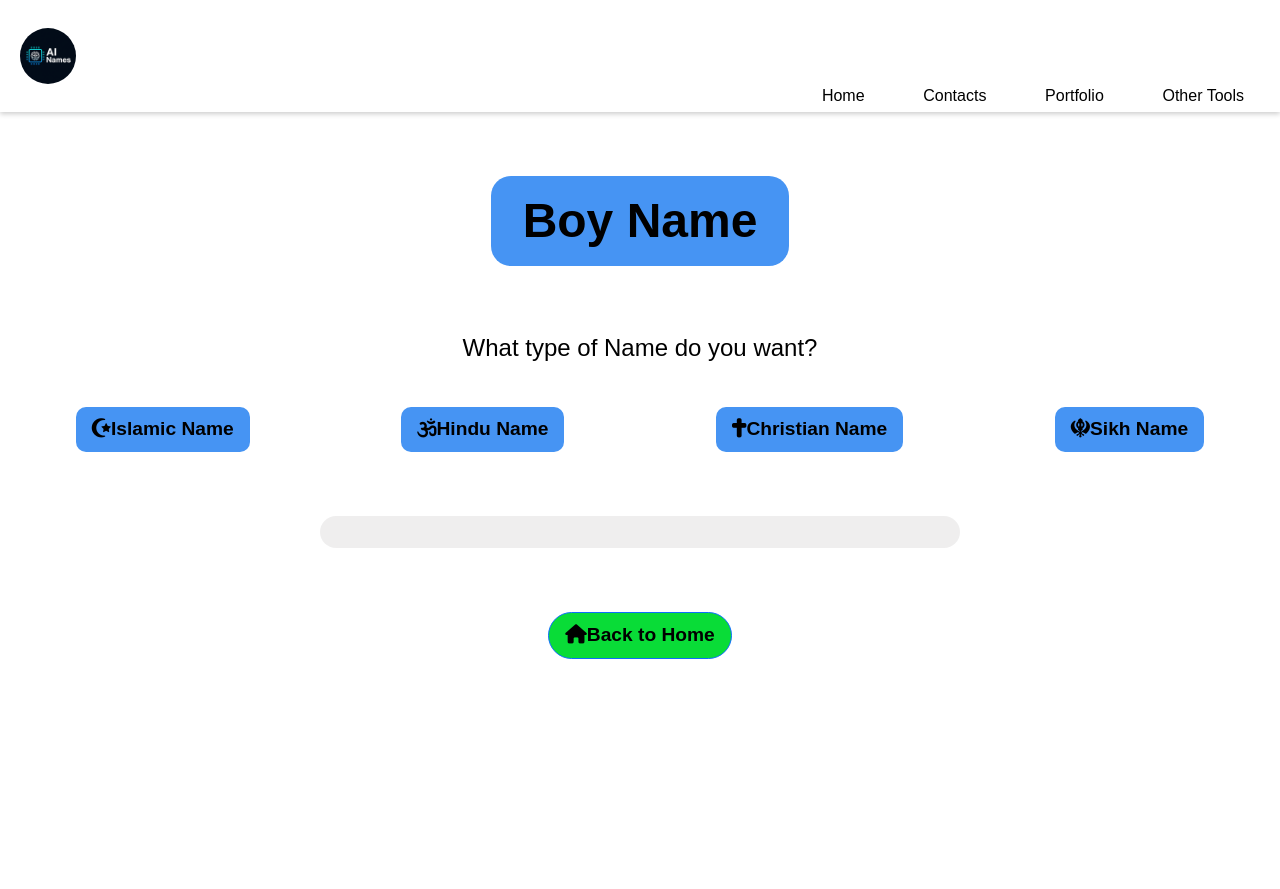
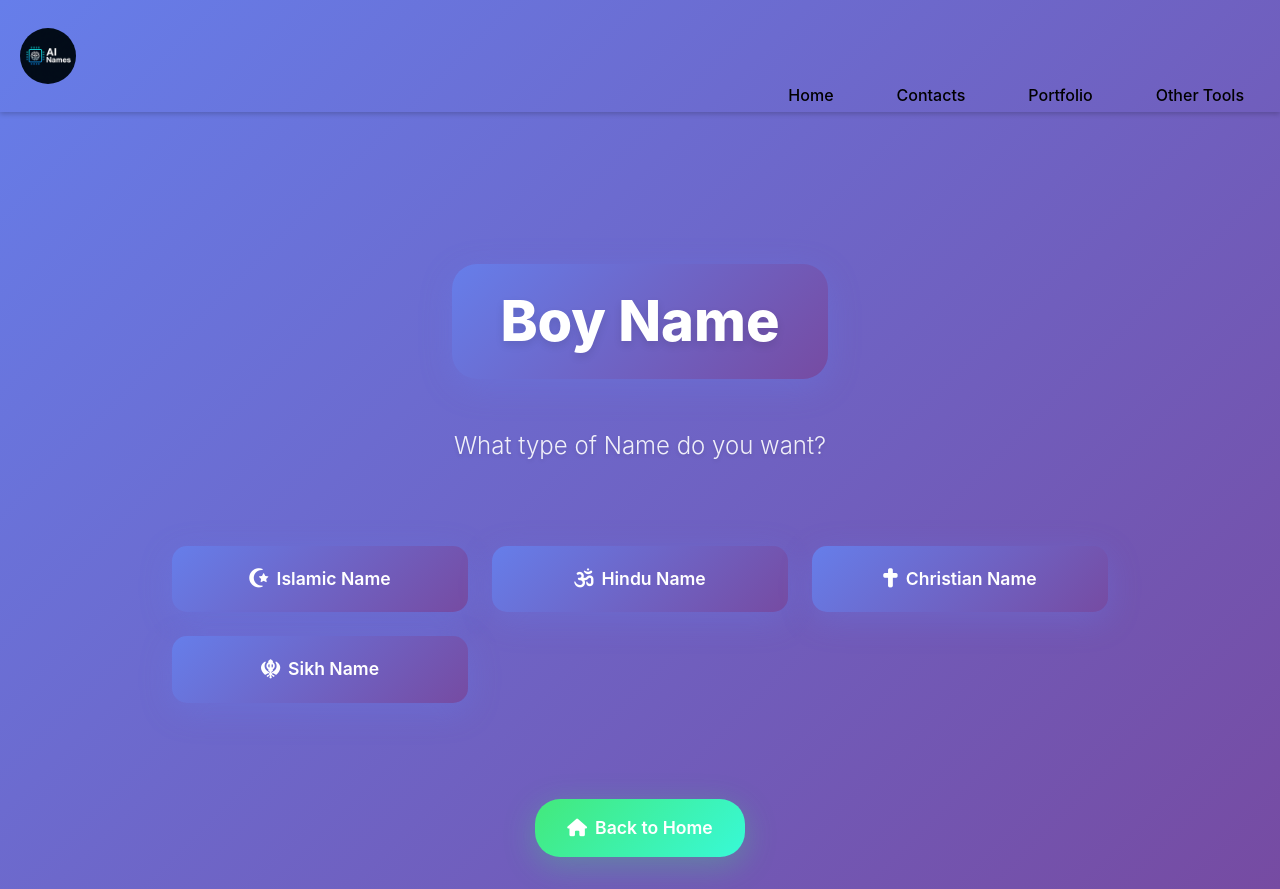
Before and after one commit to Subhan-Shahid/Ai-Namer, a plain HTML site: page index-boy.html in a window 1280 px wide. Before the commit the page ends 800 px from the top, so only its background shows below. Drawn offline with nearby package versions, Linux system fonts and the light colour scheme.

Commit message:
Update boy-name.css

```diff
--- a/boy-name.css
+++ b/boy-name.css
@@ -1,127 +1,198 @@
 *{
     margin: 0;
     padding: 0;
-    font-family: poppins, sans-serif;
+    font-family: 'Poppins', -apple-system, BlinkMacSystemFont, 'Segoe UI', Roboto, sans-serif;
+    box-sizing: border-box;
 }
+
 body{
-    background-color: #ffffff;
+    background: linear-gradient(135deg, #667eea 0%, #764ba2 100%);
+    min-height: 100vh;
+    color: #333;
+    line-height: 1.6;
 }
+
 .boy-heading {
     width: 100%;
-    /* height: 100vh; */
     display: flex;
     align-items: center;
-    /* justify-content: center; */
-    flex-direction: column
+    flex-direction: column;
+    text-align: center;
+    padding: 120px 2rem 2rem;
 }
+
 .boy-heading h1 {
-    background-color: rgb(70, 148, 243);
-    padding: 1rem 2rem;
-    border-radius: 20px;
-    font-weight: bold;
-    font-size: 3rem;
-    color: #000000;
-    margin-bottom: 3%;margin-top: 5%;
+    background: linear-gradient(135deg, #667eea 0%, #764ba2 100%);
+    padding: 1.5rem 3rem;
+    border-radius: 25px;
+    font-weight: 800;
+    font-size: 3.5rem;
+    color: white;
+    margin-bottom: 2rem;
+    margin-top: 2rem;
+    box-shadow: 0 8px 32px rgba(102, 126, 234, 0.3);
+    text-shadow: 0 4px 8px rgba(0, 0, 0, 0.1);
+    position: relative;
+    overflow: hidden;
 }
+
+.boy-heading h1::before {
+    content: '';
+    position: absolute;
+    top: 0;
+    left: -100%;
+    width: 100%;
+    height: 100%;
+    background: linear-gradient(90deg, transparent, rgba(255, 255, 255, 0.2), transparent);
+    transition: left 0.5s;
+}
+
+.boy-heading h1:hover::before {
+    left: 100%;
+}
+
 .boy-heading p {
     font-size: 1.5rem;
-    color: #000000;
-    margin-top: 2%;
+    color: rgba(255, 255, 255, 0.9);
+    margin-top: 1rem;
+    font-weight: 300;
+    text-shadow: 0 2px 4px rgba(0, 0, 0, 0.1);
 }
+
 .name-type{
-    /* gap: 2rem; */
-    display: flex;
-    justify-content: space-around;
-    font-size: 1.2rem;
-    color: #000000;
-    margin-top: 2%;
-    /* font-weight: bold; */
-    text-align: center;
+    display: grid;
+    grid-template-columns: repeat(auto-fit, minmax(250px, 1fr));
+    gap: 1.5rem;
+    max-width: 1000px;
+    margin: 2rem auto;
+    padding: 0 2rem;
     opacity: 0;
     transform: translateY(20px);
     animation: fadeInUp 1s ease-in forwards;
 }
+
 @media (max-width: 768px) {
     .name-type {
-        flex-direction: column;
-        align-items: center;
-        gap: 2rem;
+        grid-template-columns: 1fr;
+        gap: 1rem;
+        padding: 0 1rem;
     }
 }
 
 @keyframes fadeInUp {
     from {
         opacity: 0;
-    transform: translateY(20px);
+        transform: translateY(30px);
     }
     to {
         opacity: 1;
         transform: translateY(0);
     }
 }
+
 .name-type a{
-    padding: 0.5rem 1rem;
-    border-radius: 10px;
-    background-color: rgb(70, 148, 243);
+    padding: 1.2rem 2rem;
+    border-radius: 15px;
+    background: linear-gradient(135deg, #667eea 0%, #764ba2 100%);
     text-decoration: none;
     font-weight: 600;
-    color: #000000;
+    color: white;
+    font-size: 1.1rem;
+    box-shadow: 0 8px 32px rgba(102, 126, 234, 0.3);
+    transition: all 0.3s ease;
+    position: relative;
+    overflow: hidden;
+    display: flex;
+    align-items: center;
+    justify-content: center;
+    gap: 0.5rem;
 }
+
+.name-type a::before {
+    content: '';
+    position: absolute;
+    top: 0;
+    left: -100%;
+    width: 100%;
+    height: 100%;
+    background: linear-gradient(90deg, transparent, rgba(255, 255, 255, 0.2), transparent);
+    transition: left 0.5s;
+}
+
+.name-type a:hover::before {
+    left: 100%;
+}
+
 .name-type a:hover {
-    transform: scale(1.05);
-    transition: all 0.1s ease-in-out;
-    color: #ffffff;
-    background-color: rgb(70, 148, 243);
+    transform: translateY(-5px) scale(1.02);
+    box-shadow: 0 12px 40px rgba(102, 126, 234, 0.4);
 }
+
 .name-type a:active {
-    transform: scale(0.85);
-    transition: all 0.1s ease-in-out;
-    color: black;
-    background-color: rgb(70, 148, 243);
+    transform: translateY(-2px) scale(0.98);
+}
+
+.name-type a i {
+    font-size: 1.2rem;
 }
 
 #result {
-    font-weight: bold;
-    color: rgb(4, 67, 143);;
-    font-size: 1.3rem;
-    border-radius: 5rem;
-    width: 50%;
+    width: 100%;
     display: flex;
-    flex-wrap: wrap;
     justify-content: center;
-    text-align: center;
-    margin: auto;
-    /* gap: 2rem; */
-    margin-top: 5%;margin-bottom: 5%;
+    align-items: center;
+    margin: 2rem auto;
     padding: 1rem;
     box-sizing: border-box;
-    background-color: #cdc8c851;
 }
 
 .home-btn{
     display: flex;
     justify-content: center;
     align-items: center;
-    margin-top: 2%;margin-bottom: 2%;
+    margin: 2rem 0;
+    padding: 0 2rem;
 }
+
 .home-btn button {
-    padding: 0.5rem 1rem;
-    border-radius: 10rem;
+    padding: 1rem 2rem;
+    border: none;
+    border-radius: 25px;
     text-decoration: none;
-    color: #000000;
+    color: white;
     font-weight: 600;
-    font-size: 1.2rem;
-    background-color: rgb(9, 220, 55);
+    font-size: 1.1rem;
+    background: linear-gradient(135deg, #43e97b 0%, #38f9d7 100%);
+    box-shadow: 0 8px 32px rgba(67, 233, 123, 0.3);
+    transition: all 0.3s ease;
+    cursor: pointer;
+    position: relative;
+    overflow: hidden;
+    display: flex;
+    align-items: center;
+    gap: 0.5rem;
 }
+
+.home-btn button::before {
+    content: '';
+    position: absolute;
+    top: 0;
+    left: -100%;
+    width: 100%;
+    height: 100%;
+    background: linear-gradient(90deg, transparent, rgba(255, 255, 255, 0.2), transparent);
+    transition: left 0.5s;
+}
+
+.home-btn button:hover::before {
+    left: 100%;
+}
+
 .home-btn button:hover {
-    transform: scale(1.05);
-    transition: all 0.1s ease-in-out;
-    color: #ffffff;
-    background-color: rgb(70, 148, 243);
+    transform: translateY(-3px) scale(1.02);
+    box-shadow: 0 12px 40px rgba(67, 233, 123, 0.4);
 }
+
 .home-btn button:active {
-    transform: scale(0.85);
-    transition: all 0.1s ease-in-out;
-    color: black;
-    background-color: rgb(70, 148, 243);
+    transform: translateY(-1px) scale(0.98);
 }
```
Lines whose indentation alone changed are shown as unchanged.
